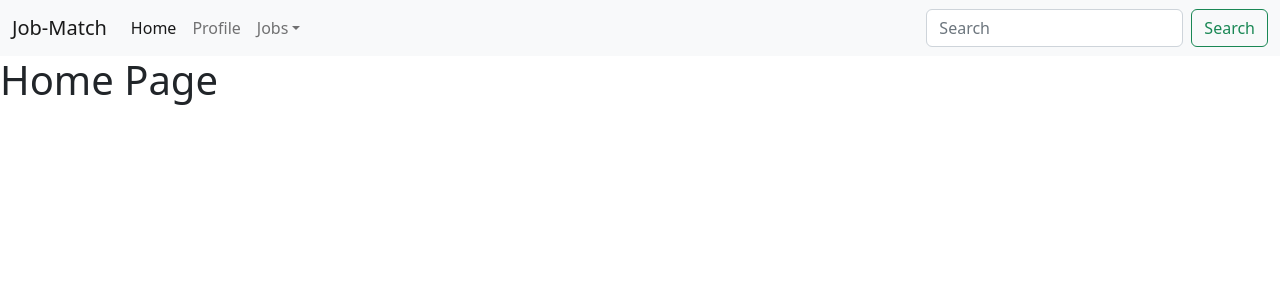
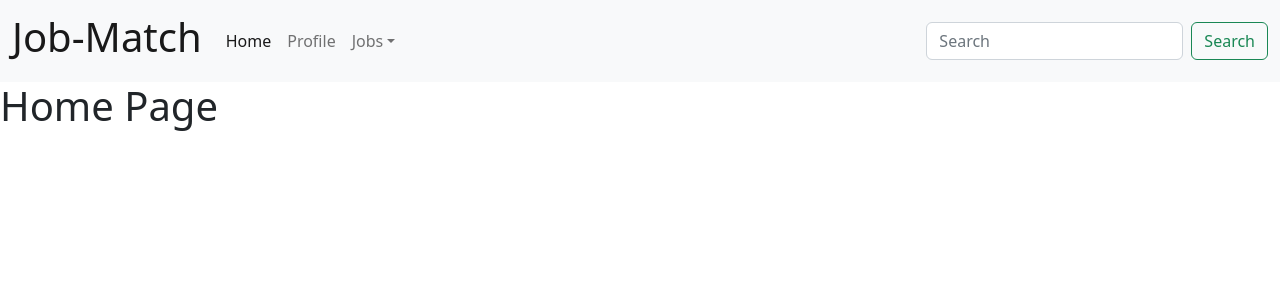
Before and after one commit to evanwalther1/Job-Match, a React (Vite) app: page /home in a window 1280 px wide. Shown: the top 300 px of the page. Built offline with nearby package versions, Linux system fonts and the light colour scheme; the HTML template or start-up script is replaced by a standard one.

Commit message:
Changed Brand design

```diff
--- a/src/components/Navbar.tsx
+++ b/src/components/Navbar.tsx
@@ -5,9 +5,9 @@ const Navbar = () => {
     <>
       <nav className="navbar navbar-expand-lg navbar-light bg-light">
         <div className="container-fluid">
-          <a className="navbar-brand" href="#">
+          <h1 className="navbar-brand" style={{ fontSize: 40 }}>
             Job-Match
-          </a>
+          </h1>
           <button
             className="navbar-toggler"
             type="button"
```
